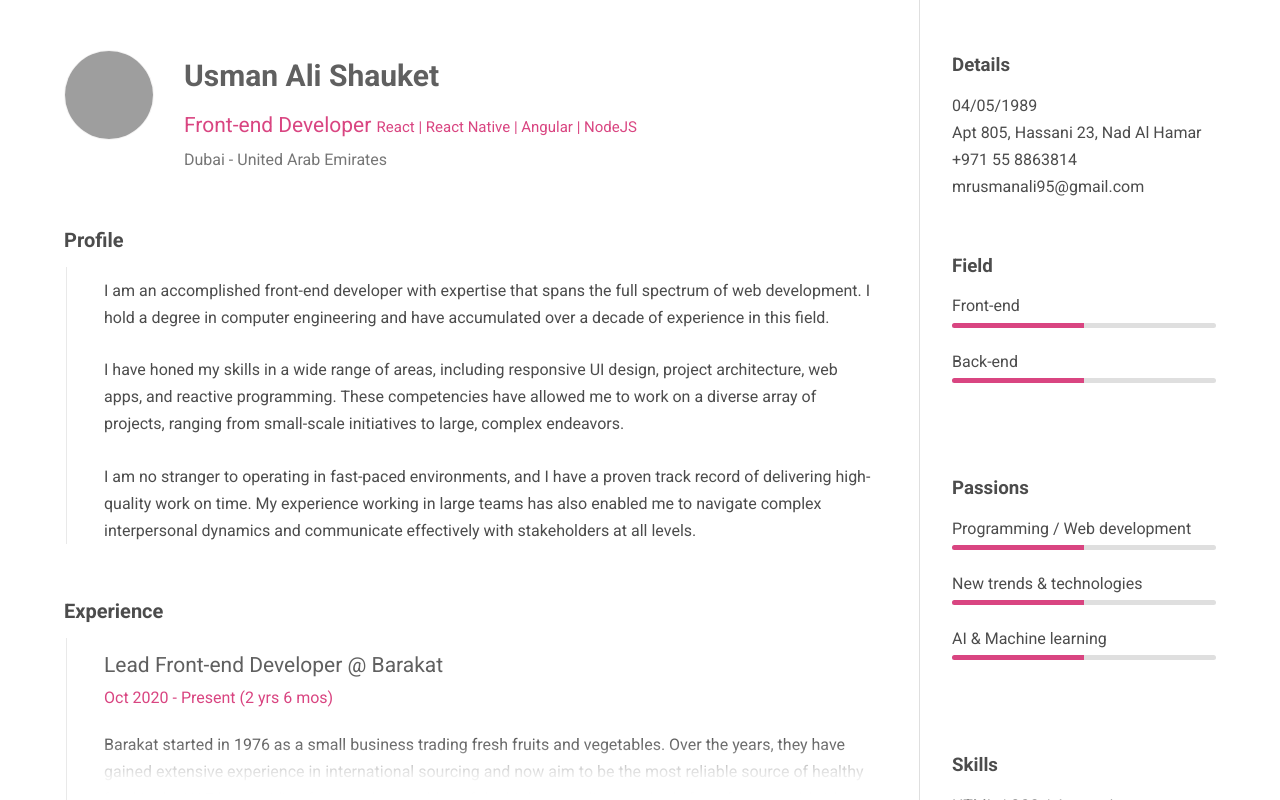
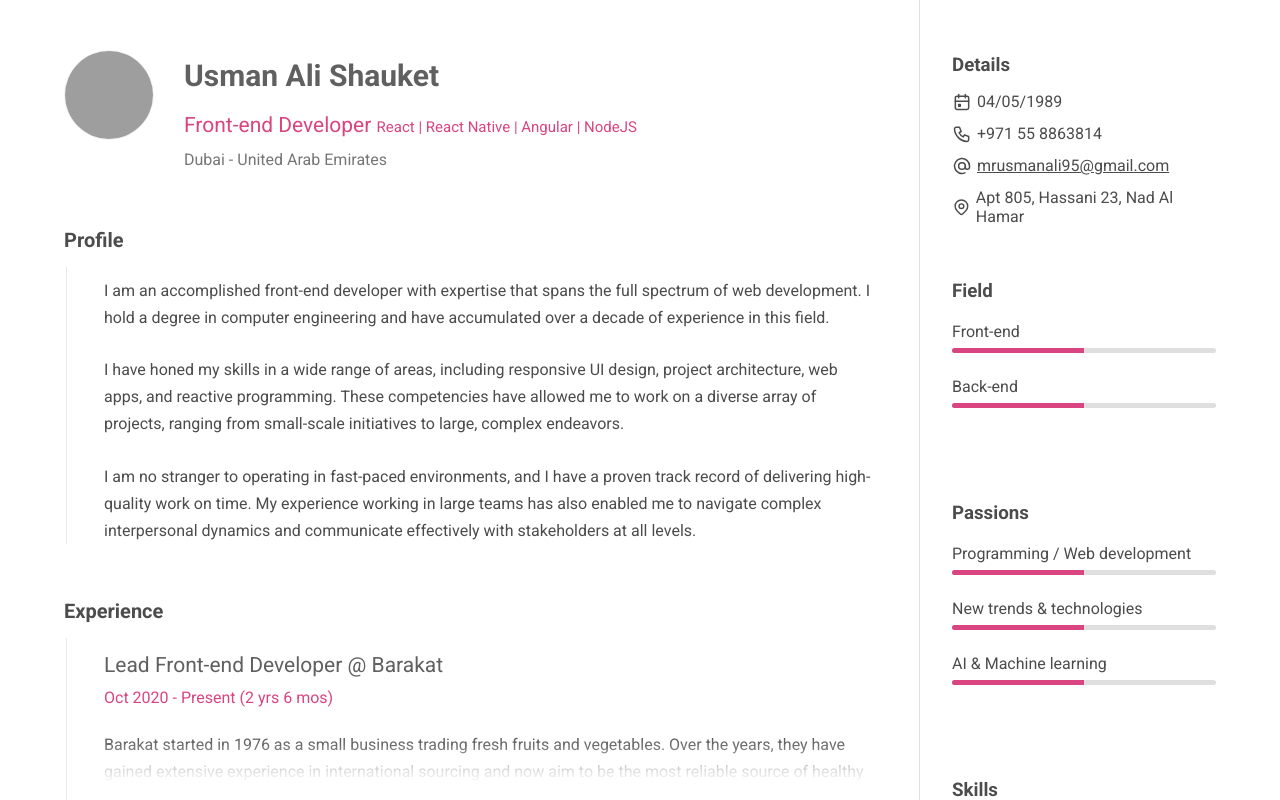
Before and after one commit to mrusmanali/mrusmanali, a Next.js app: page / in a window 1280 px wide. Shown: the top 800 px of the page. Built offline with nearby package versions, Linux system fonts and the light colour scheme; grey boxes are pictures that could not be loaded.

Commit message:
updated contact info block

```diff
--- a/modules/Resume/components/BasicInfo/index.js
+++ b/modules/Resume/components/BasicInfo/index.js
@@ -1,3 +1,5 @@
+import { IconAt, IconCalendarEvent, IconMapPin, IconPhone } from "@tabler/icons-react";
+import clsx from "clsx";
 import React from "react";
 
 import styles from './styles.module.scss';
@@ -6,10 +8,26 @@ function BasicInfo() {
   return (
     <div className={styles.address}>
       <h3 className={styles.address_heading}>Details</h3>
-      <p className={styles.address_dob}>04/05/1989</p>
-      <p className={styles.address_content}>Apt 805, Hassani 23, Nad Al Hamar</p>
-      <span className={styles.address_phone}>+971 55 8863814</span>
-      <span className={styles.address_email}>mrusmanali95@gmail.com</span>
+
+      <div className={clsx(styles.infoblock, 'br_mb12')}>
+        <IconCalendarEvent size={20} stroke={1.8} className={styles.infoblock_icon} />
+        <p className={styles.infoblock_text}>04/05/1989</p>
+      </div>
+
+      <div className={clsx(styles.infoblock, 'br_mb12')}>
+        <IconPhone size={20} stroke={1.8} className={styles.infoblock_icon} />
+        <span className={styles.infoblock_text}>+971 55 8863814</span>
+      </div>
+
+      <div className={clsx(styles.infoblock, 'br_mb12')}>
+        <IconAt size={20} stroke={1.8} className={styles.infoblock_icon} />
+        <a className={styles.infoblock_link} href="mailto:mrusmanali95@gmail.com" >mrusmanali95@gmail.com</a>
+      </div>
+
+      <div className={clsx(styles.infoblock, 'br_mb12')}>
+        <IconMapPin size={20} stroke={1.8} className={styles.infoblock_icon} />
+        <p className={styles.infoblock_text}>Apt 805, Hassani 23, Nad Al Hamar</p>
+      </div>
     </div>
   );
 }
--- a/modules/Resume/components/BasicInfo/styles.module.scss
+++ b/modules/Resume/components/BasicInfo/styles.module.scss
@@ -1,21 +1,22 @@
 @import 'pallete';
 
+
+.infoblock {
+  display: flex;
+  align-items: center;
+  flex-direction: row;
+  line-height: normal;
+  &_icon {}
+  &_text, &_link {
+    margin: 0 5px;
+  }
+  &_link {
+    text-decoration: underline;
+  }
+}
 .address {
-
   &_heading {
     display: block;
     margin-bottom: 10px;
   }
-  &_dob {
-    display: block;
-  }
-  &_content {
-    display: block;
-  }
-  &_phone {
-    display: block;
-  }
-  &_email {
-    display: block;
-  }
 }
```
